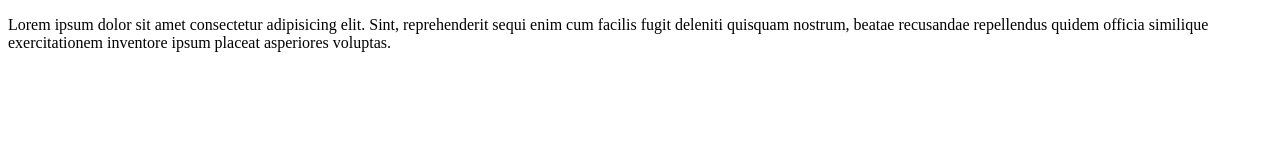
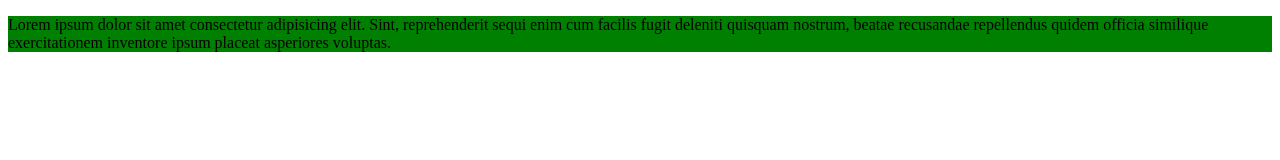
Before and after one commit to rantu01/first-github-repo, a plain HTML site: page index.html in a window 1280 px wide. Drawn offline with Linux system fonts and the light colour scheme.

Commit message:
first change

```diff
--- a/index.html
+++ b/index.html
@@ -4,8 +4,9 @@
     <meta charset="UTF-8">
     <meta name="viewport" content="width=device-width, initial-scale=1.0">
     <title>My First Git-hub Repo</title>
+    <link rel="stylesheet" href="styles/style.css">
 </head>
 <body>
-    <p>Lorem ipsum dolor sit amet consectetur adipisicing elit. Sint, reprehenderit sequi enim cum facilis fugit deleniti quisquam nostrum, beatae recusandae repellendus quidem officia similique exercitationem inventore ipsum placeat asperiores voluptas.</p>
+    <p class="hello">Lorem ipsum dolor sit amet consectetur adipisicing elit. Sint, reprehenderit sequi enim cum facilis fugit deleniti quisquam nostrum, beatae recusandae repellendus quidem officia similique exercitationem inventore ipsum placeat asperiores voluptas.</p>
 </body>
 </html>
--- /dev/null
+++ b/styles/style.css
@@ -0,0 +1,3 @@
+.hello {
+    background: green;
+}
```
